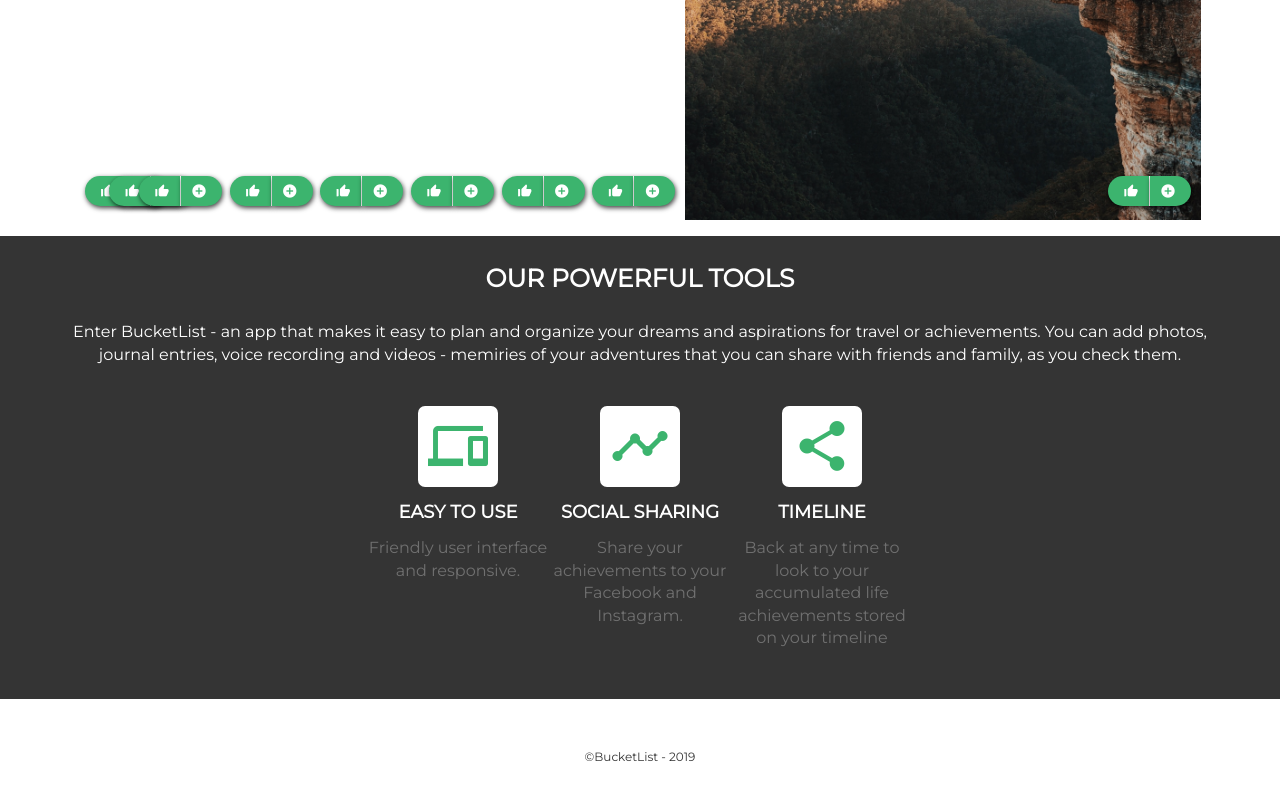
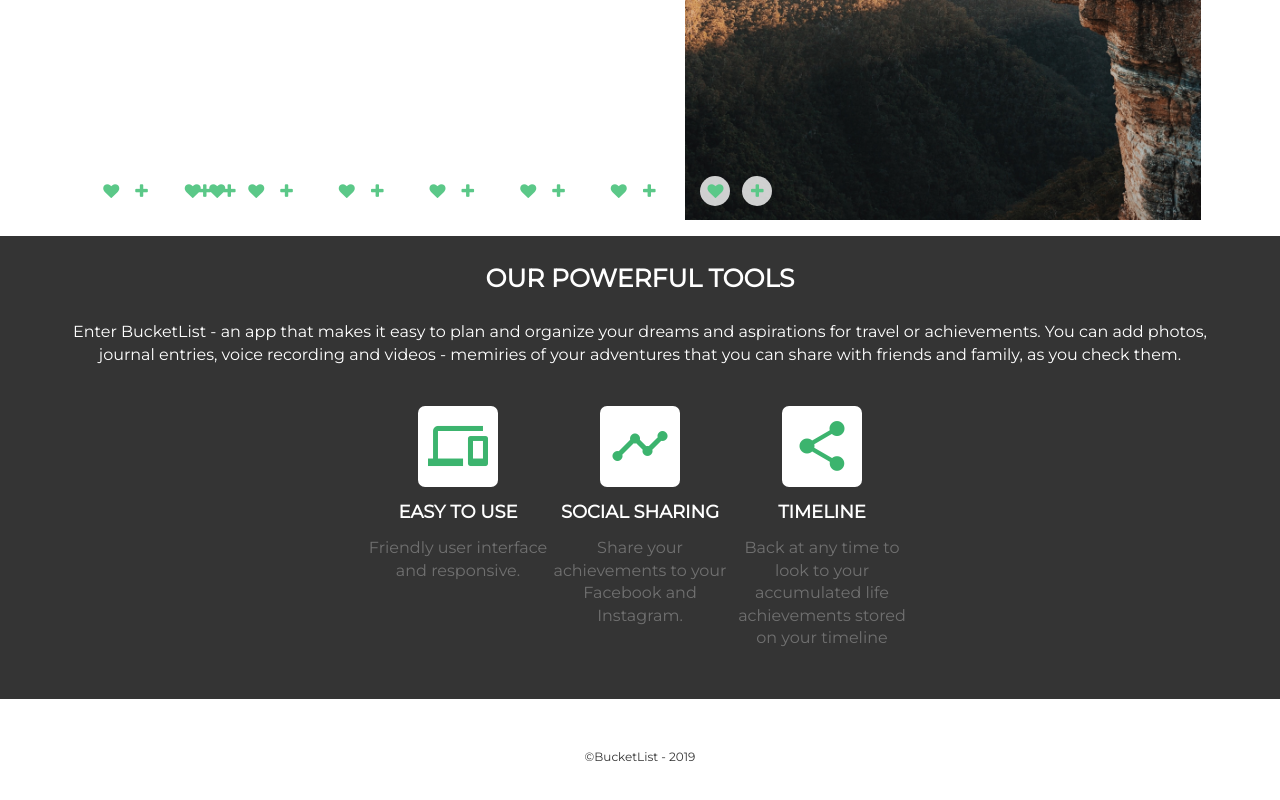
Before and after one commit to Bucket-List-BW-PTCT/user-interface, a website: page index.html in a window 1280 px wide. Shown: the part 1150-1950 px from the top of the page. Drawn offline with Linux system fonts and the light colour scheme; files whose address does not match are found by name.

Commit message:
Updated style

```diff
--- a/index.html
+++ b/index.html
@@ -8,6 +8,7 @@
     <title>BucketList - Home Page</title>
     <link href="https://fonts.googleapis.com/icon?family=Material+Icons" rel="stylesheet">
     <link href="https://fonts.googleapis.com/css?family=Montserrat&display=swap" rel="stylesheet">
+    <link rel="stylesheet" href="fonts/icomoon/style.css">
     <link rel="stylesheet" href="css/main.css">
 </head>
 
@@ -67,108 +68,72 @@
                     <h3 class="caption">Visit Greece</h3>
                     <img src="/images/alex-azabache-Iye3DEIgw2w-unsplash.jpg" alt="alex azabache images">
                     <div class="action">
-                        <button class="btn-action btn-action--like">
-                            <i class="material-icons">thumb_up_alt</i>
-                        </button>
-                        <button class="btn-action btn-action--add">
-                            <i class="material-icons">add_circle</i>
-                        </button>
+                        <a href="#" class="bookmark left"><span class="icon-heart"></span></a>
+                        <a href="#" class="bookmark right"><span class="icon-plus"></span></a>
                     </div>
                 </div>
                 <div class="grid-item">
                     <h3 class="caption">Miami beach</h3>
                     <img src="/images/sole-bicycles-hzmjizaLr3w-unsplash.jpg" alt="sole bicycles images">
                     <div class="action">
-                        <button class="btn-action btn-action--like">
-                            <i class="material-icons">thumb_up_alt</i>
-                        </button>
-                        <button class="btn-action btn-action--add">
-                            <i class="material-icons">add_circle</i>
-                        </button>
+                        <a href="#" class="bookmark left"><span class="icon-heart"></span></a>
+                        <a href="#" class="bookmark right"><span class="icon-plus"></span></a>
                     </div>
                 </div>
                 <div class="grid-item">
                     <h3 class="caption">Most Beautiful Island</h3>
                     <img src="/images/shifaaz-shamoon-qtbV_8P_Ksk-unsplash.jpg" alt="shifaaz shamoon images">
                     <div class="action">
-                        <button class="btn-action btn-action--like">
-                            <i class="material-icons">thumb_up_alt</i>
-                        </button>
-                        <button class="btn-action btn-action--add">
-                            <i class="material-icons">add_circle</i>
-                        </button>
+                        <a href="#" class="bookmark left"><span class="icon-heart"></span></a>
+                        <a href="#" class="bookmark right"><span class="icon-plus"></span></a>
                     </div>
                 </div>
                 <div class="grid-item">
                     <h3 class="caption">Winter Activity</h3>
                     <img src="/images/ryan-pearson-0C4TLsU8TfA-unsplash.jpg" alt="ryan pearson images">
                     <div class="action">
-                        <button class="btn-action btn-action--like">
-                            <i class="material-icons">thumb_up_alt</i>
-                        </button>
-                        <button class="btn-action btn-action--add">
-                            <i class="material-icons">add_circle</i>
-                        </button>
+                        <a href="#" class="bookmark left"><span class="icon-heart"></span></a>
+                        <a href="#" class="bookmark right"><span class="icon-plus"></span></a>
                     </div>
                 </div>
                 <div class="grid-item">
                     <h3 class="caption">Relacing waterfall</h3>
                     <img src="/images/nate-johnston-hZjLRdb72Lk-unsplash.jpg" alt="nate johnston images">
                     <div class="action">
-                        <button class="btn-action btn-action--like">
-                            <i class="material-icons">thumb_up_alt</i>
-                        </button>
-                        <button class="btn-action btn-action--add">
-                            <i class="material-icons">add_circle</i>
-                        </button>
+                        <a href="#" class="bookmark left"><span class="icon-heart"></span></a>
+                        <a href="#" class="bookmark right"><span class="icon-plus"></span></a>
                     </div>
                 </div>
                 <div class="grid-item">
                     <h3 class="caption">Jump over</h3>
                     <img src="/images/michal-pechardo-1HkVV14d8Bg-unsplash.jpg" alt="michal pechardo images">
                     <div class="action">
-                        <button class="btn-action btn-action--like">
-                            <i class="material-icons">thumb_up_alt</i>
-                        </button>
-                        <button class="btn-action btn-action--add">
-                            <i class="material-icons">add_circle</i>
-                        </button>
+                        <a href="#" class="bookmark left"><span class="icon-heart"></span></a>
+                        <a href="#" class="bookmark right"><span class="icon-plus"></span></a>
                     </div>
                 </div>
                 <div class="grid-item">
                     <h3 class="caption">Hot nature</h3>
                     <img src="/images/jakob-owens-MctEgCk1Dm0-unsplash.jpg" alt="jakob ownes images">
                     <div class="action">
-                        <button class="btn-action btn-action--like">
-                            <i class="material-icons">thumb_up_alt</i>
-                        </button>
-                        <button class="btn-action btn-action--add">
-                            <i class="material-icons">add_circle</i>
-                        </button>
+                        <a href="#" class="bookmark left"><span class="icon-heart"></span></a>
+                        <a href="#" class="bookmark right"><span class="icon-plus"></span></a>
                     </div>
                 </div>
                 <div class="grid-item">
                     <h3 class="caption">Beautiful land</h3>
                     <img src="/images/cristina-gottardi-0Rd9G2P-Nt8-unsplash.jpg" alt="cristina gottari images">
                     <div class="action">
-                        <button class="btn-action btn-action--like">
-                            <i class="material-icons">thumb_up_alt</i>
-                        </button>
-                        <button class="btn-action btn-action--add">
-                            <i class="material-icons">add_circle</i>
-                        </button>
+                        <a href="#" class="bookmark left"><span class="icon-heart"></span></a>
+                        <a href="#" class="bookmark right"><span class="icon-plus"></span></a>
                     </div>
                 </div>
                 <div class="grid-item ">
                     <h3 class="caption">For the sky</h3>
                     <img src="/images/erico-marcelino-PY7e4h-lHBg-unsplash.jpg" alt="erico marcelo images">
                     <div class="action">
-                        <button class="btn-action btn-action--like">
-                            <i class="material-icons">thumb_up_alt</i>
-                        </button>
-                        <button class="btn-action btn-action--add">
-                            <i class="material-icons">add_circle</i>
-                        </button>
+                        <a href="#" class="bookmark left"><span class="icon-heart"></span></a>
+                        <a href="#" class="bookmark right"><span class="icon-plus"></span></a>
                     </div>
                 </div>
             </div>
--- a/scss/base.scss
+++ b/scss/base.scss
@@ -67,3 +67,27 @@
 .text-secondary {
     color: $grey-300;
 }
+
+.bookmark {
+    position: absolute;
+    width: 30px;
+    height: 30px;
+    border-radius: 50%;
+    display: inline-block;
+    background: rgba($black-color, .03);
+    transition: .3s all ease;
+    font-size: 16px;
+    color: lighten($green-color, 10%);
+    span {
+        position: absolute;
+        left: 50%;
+        top: 50%;
+        transform: translate(-50%, -50%);
+    }
+    &:hover {
+        background: $danger;
+        span {
+            color: $white-color;
+        }
+    }
+}
--- a/scss/homepage.scss
+++ b/scss/homepage.scss
@@ -105,11 +105,53 @@
                     color: $white-color;
                 }
             }
+            .bookmark {
+                //left: 20px;
+                //bottom: 20px;
+                //background: rgba($white-color, 0.8);
+                //transition: .3s all ease;
+                /*&:hover {
+                    background: $danger;
+                    span {
+                        color: $white-color;
+                    }
+                }
+                &.right {
+                    right: 20px;
+                    bottom: 20px;
+                }*/
+            }
             &-item .action {
                 position: absolute;
-                right: 10px;
-                bottom: 15px;
+                left: 0;
+                bottom: 14px;
                 display: flex;
+                justify-content: flex-end;
+                width: 100%;
+                //padding: 0 2px;
+                @media (min-width: $tablet) {
+                    justify-content: flex-start;
+                    bottom: 15px;
+                    padding: 0 15px;
+                }
+                .bookmark {
+                    position: relative;
+                    background: rgba($white-color, 0.8);
+                    transition: .3s all ease;
+                    margin-right: 12px;
+                    &:hover {
+                        background: $danger;
+                        span {
+                            color: $white-color;
+                        }
+                    }
+                    &.left {
+                        display: none;
+                        @media (min-width: $tablet) {
+                            display: block;
+                        }
+                    }
+                }
                 .btn-action {
                     background-color: $green-color;
                     color: $white-color;
--- a/scss/ideas.scss
+++ b/scss/ideas.scss
@@ -94,29 +94,8 @@
             position: relative;
             width: 100%;
             .bookmark {
-                position: absolute;
                 right: 20px;
                 top: 20px;
-                width: 30px;
-                height: 30px;
-                border-radius: 50%;
-                display: inline-block;
-                background: rgba($black-color, .03);
-                transition: .3s all ease;
-                font-size: 16px;
-                color: lighten($green-color, 10%);
-                span {
-                    position: absolute;
-                    left: 50%;
-                    top: 50%;
-                    transform: translate(-50%, -50%);
-                }
-                &:hover {
-                    background: $danger;
-                    span {
-                        color: $white-color;
-                    }
-                }
             }
             p {
                 margin-top: 25px;
```
Also changed, not shown: css/main.css, 1 other file.
